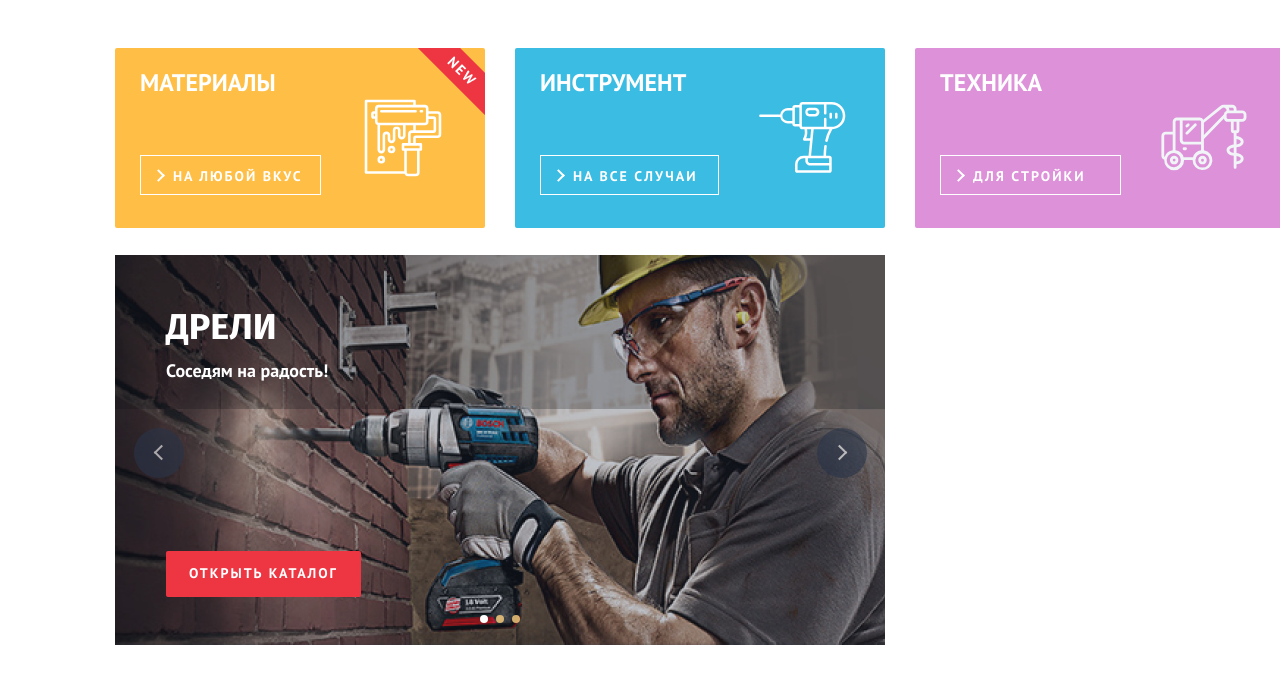
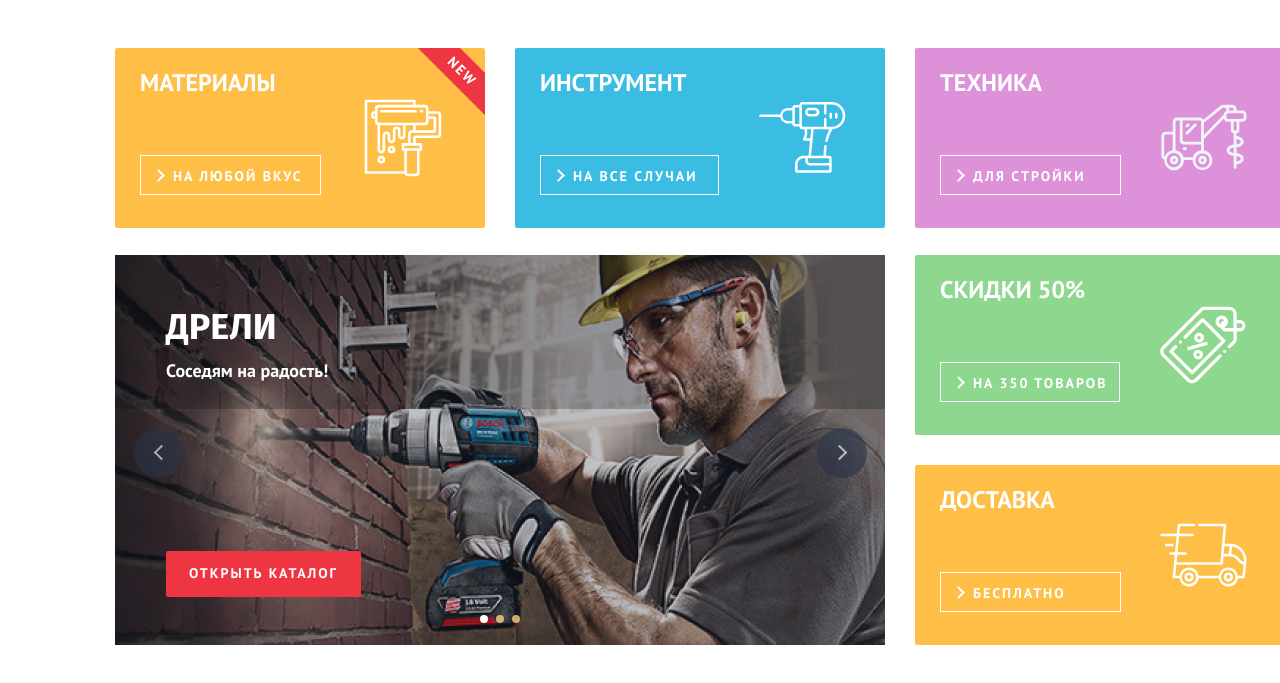
Before and after one commit to Bobjka/tehnomart, a plain HTML site: page index.html in a window 1280 px wide. Shown: the part 163-846 px from the top of the page. Drawn offline with Linux system fonts and the light colour scheme.

Commit message:
Закончил слайдер и карточки

```diff
--- a/index.html
+++ b/index.html
@@ -192,6 +192,15 @@
           </ol>
         </div>
       </li>
+<!--      Карточки товара-->
+      <li class="main-card-item">
+        <h3 class="main-card-title">Скидки 50%</h3>
+        <a class="main-card-link" href="#">На 350 товаров</a>
+      </li>
+      <li class="main-card-item">
+        <h3 class="main-card-title">Доставка</h3>
+        <a class="main-card-link" href="#">Бесплатно</a>
+      </li>
     </ul>
   </section>
 </main>
--- a/styles/styles.css
+++ b/styles/styles.css
@@ -696,6 +696,25 @@ body {
   padding-right: 34px;
 }
 
+.main-card-item:nth-child(5) {
+  background-image: url("../images/cards/sale-card.svg");
+  background-color: #8ED78F;
+  margin-bottom: 3px;
+}
+
+.main-card-item:nth-child(5) .main-card-link {
+  padding-right: 12px;
+}
+
+.main-card-item:nth-child(6) {
+  background-image: url("../images/cards/delivery-card.svg");
+  background-color:  #FFBF47;
+}
+
+.main-card-item:nth-child(6) .main-card-link {
+  padding-right: 54px;
+}
+
 .main-card-title {
   font-weight: 700;
   max-width: 320px;
@@ -763,6 +782,12 @@ body {
 
 .card-slider-item:nth-child(1) {
   background-image: url("../images/slider/drills-slide.jpg");
+  background-repeat: no-repeat;
+  background-size: cover;
+}
+
+.card-slider-item:nth-child(2) {
+  background-image: url("../images/slider/perforators-slide.jpg");
   background-repeat: no-repeat;
   background-size: cover;
 }
@@ -856,11 +881,11 @@ body {
 }
 
 .slider-button:hover {
-  opacity: 0.5;
+  opacity: 0.9;
 }
 
 .slider-button:active  {
-  opacity: 0.3;
+  opacity: 0.5;
 }
 
 
```
